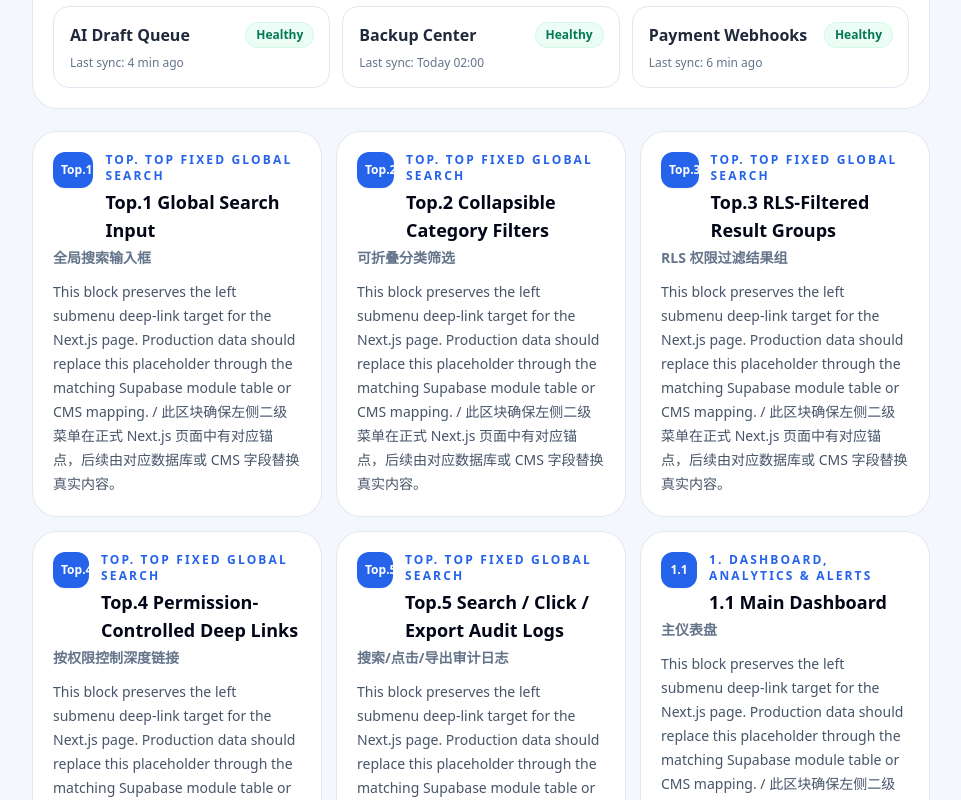
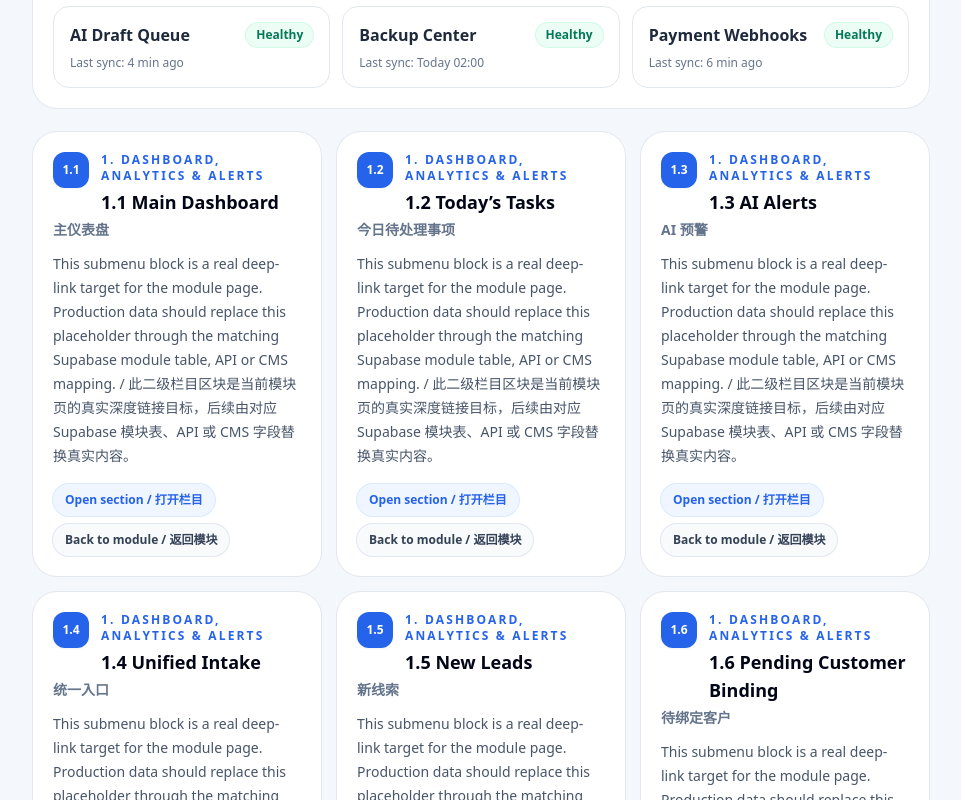
Before and after one commit to gaven2027-hash/NANOFIX_V28_UNIFIED_WEBSITE_ADMIN, a Next.js app: page /dashboard in a window 1280 px wide. Shown: the part 1620-2420 px from the top of the page, without its empty margins (319-1280 px from the left). Built offline with nearby package versions, Linux system fonts and the light colour scheme; no server answers.

Commit message:
Use clean admin navigation for submenu sections

```diff
--- a/components/MenuAnchorSections.tsx
+++ b/components/MenuAnchorSections.tsx
@@ -1,10 +1,12 @@
-import { menu } from '@/data/adminData';
+import Link from 'next/link';
+import { menu } from '@/data/adminNavigation';
 
 export function MenuAnchorSections({ route }: { route: string }) {
   const sections = menu
     .filter((item) => item.href.split('#')[0] === route)
     .flatMap((item) => item.children.map((child, index) => ({
       id: child.href.split('#')[1],
+      href: child.href,
       title: child.title,
       zh: child.zh,
       parentOrder: item.order,
@@ -18,7 +20,7 @@ export function MenuAnchorSections({ route }: { route: string }) {
   return (
     <div className="mt-6 grid gap-4 md:grid-cols-2 xl:grid-cols-3">
       {sections.map((section) => (
-        <section key={section.id} id={section.id} className="scroll-mt-32 rounded-3xl bg-white p-5 shadow-soft ring-1 ring-slate-200">
+        <section key={section.id} id={section.id} className="scroll-mt-40 rounded-3xl bg-white p-5 shadow-soft ring-1 ring-slate-200">
           <div className="flex items-start gap-3">
             <span className="grid h-9 min-w-9 place-items-center rounded-xl bg-activeBlue px-2 text-xs font-black text-white shadow-sm">{section.childOrder}</span>
             <div className="min-w-0">
@@ -28,8 +30,12 @@ export function MenuAnchorSections({ route }: { route: string }) {
           </div>
           <p className="mt-1 text-sm font-semibold text-slate-500">{section.zh}</p>
           <p className="mt-3 text-sm leading-6 text-slate-600">
-            This block preserves the left submenu deep-link target for the Next.js page. Production data should replace this placeholder through the matching Supabase module table or CMS mapping. / 此区块确保左侧二级菜单在正式 Next.js 页面中有对应锚点，后续由对应数据库或 CMS 字段替换真实内容。
+            This submenu block is a real deep-link target for the module page. Production data should replace this placeholder through the matching Supabase module table, API or CMS mapping. / 此二级栏目区块是当前模块页的真实深度链接目标，后续由对应 Supabase 模块表、API 或 CMS 字段替换真实内容。
           </p>
+          <div className="mt-4 flex flex-wrap gap-2">
+            <Link href={section.href} className="rounded-2xl bg-blue-50 px-3 py-2 text-xs font-black text-activeBlue ring-1 ring-blue-100 hover:bg-blue-100">Open section / 打开栏目</Link>
+            <Link href={route} className="rounded-2xl bg-slate-50 px-3 py-2 text-xs font-black text-slate-700 ring-1 ring-slate-200 hover:bg-slate-100">Back to module / 返回模块</Link>
+          </div>
         </section>
       ))}
     </div>
```
